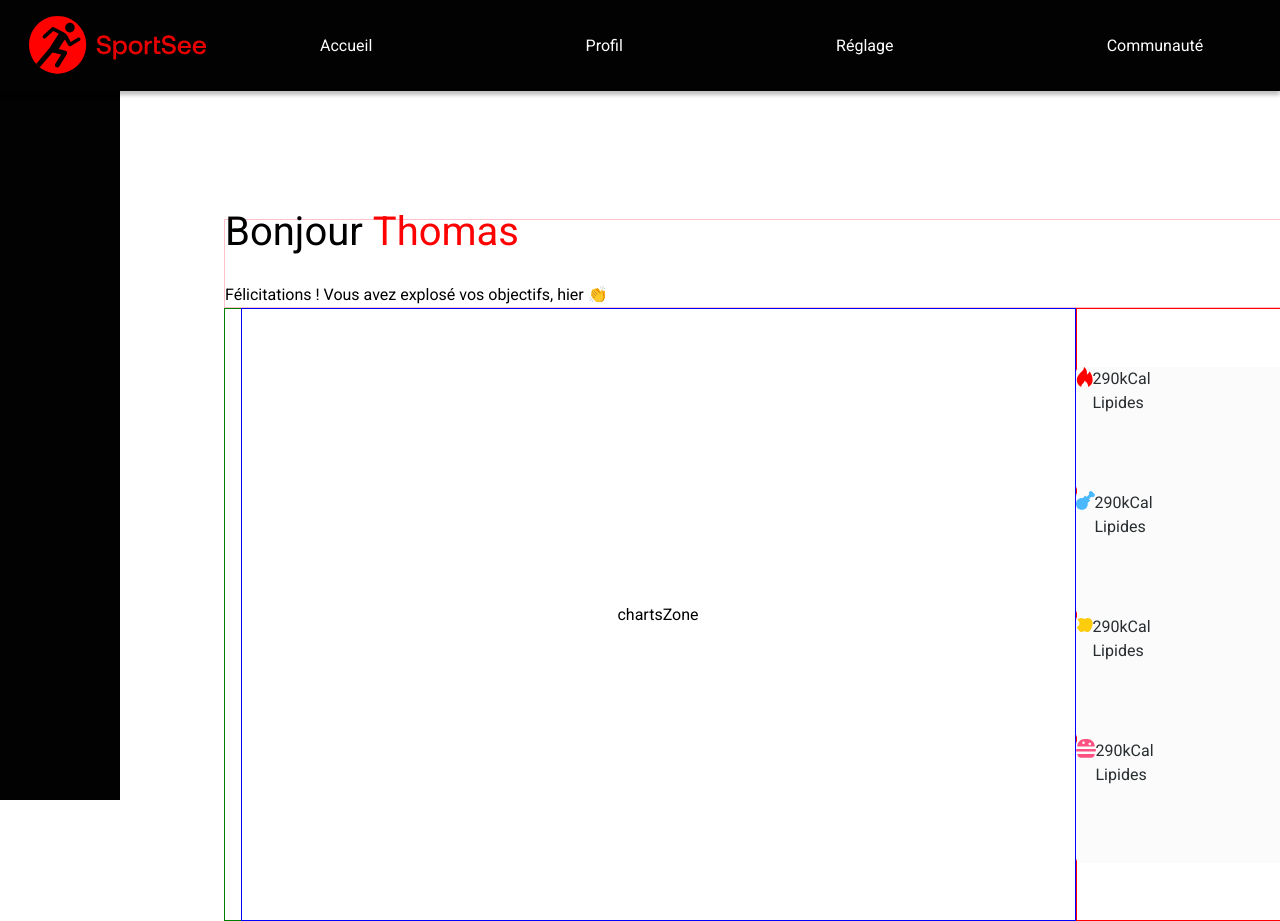
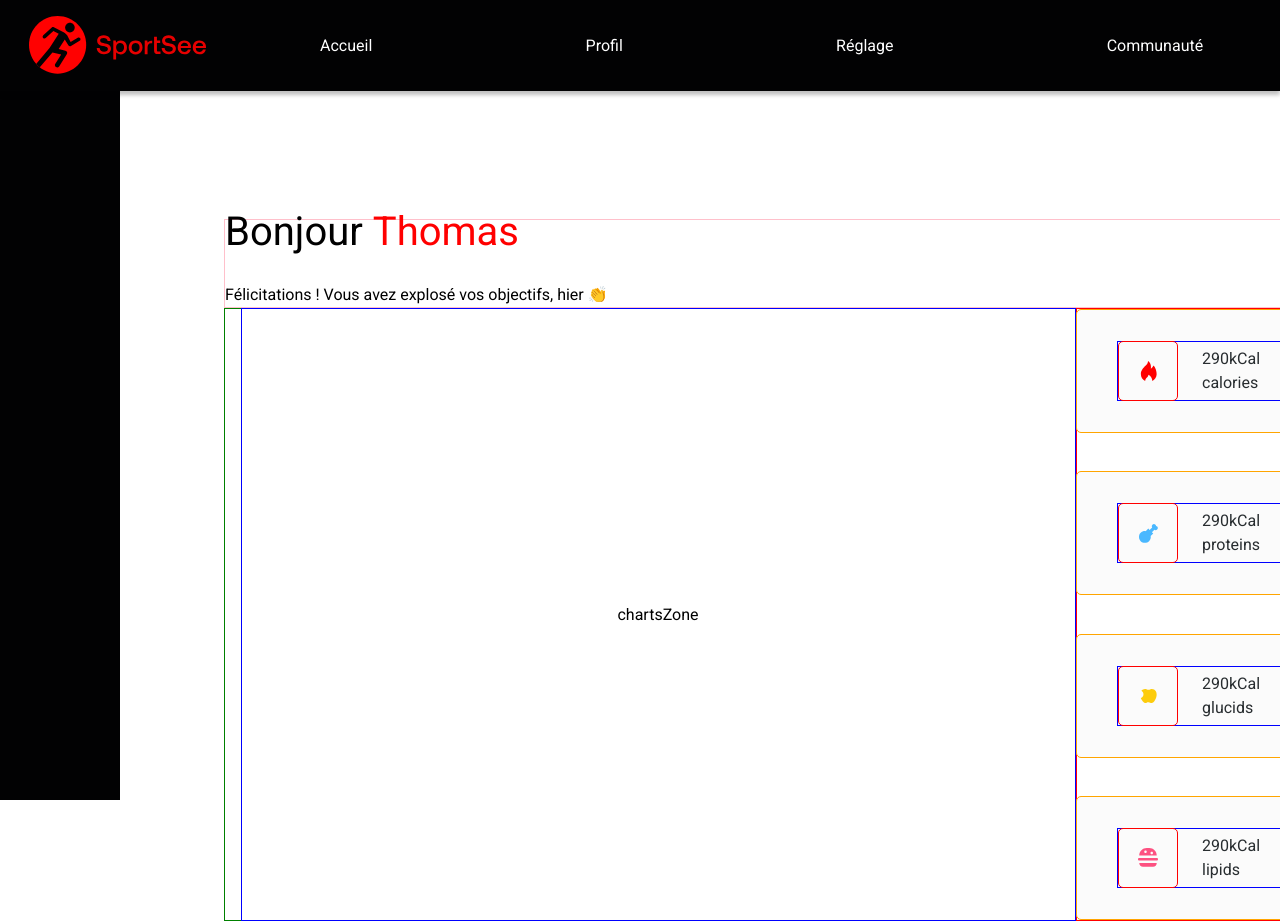
Before and after one commit to JaRoD41/OC-sportsee, a React (Create React App) app: page / in a window 1280 px wide. Shown: the top 921 px of the page. Built offline with nearby package versions, Linux system fonts and the light colour scheme.

Commit message:
style nutrition cards

```diff
--- a/src/components/NutritionCard/NutritionCard.jsx
+++ b/src/components/NutritionCard/NutritionCard.jsx
@@ -24,12 +24,14 @@ export default function NutritionCard({ type, amount }) {
 	}
 	return (
 		<article className="nutrition-card">
-			<div className="nutrition-card__button">
-				<img src={icon} alt={type} />
-			</div>
-			<div className="nutrition-card__content">
-				<h3>{amount}kCal</h3>
-				<span>Lipides</span>
+			<div className='nutrition-card-infos'>
+				<div className="nutrition-card-infos__button">
+					<img src={icon} alt={type} />
+				</div>
+				<div className="nutrition-card-infos__content">
+					<h3>{amount}kCal</h3>
+					<span>{type}</span>
+				</div>
 			</div>
 		</article>
 	)
--- a/src/components/NutritionCard/_NutritionCard.scss
+++ b/src/components/NutritionCard/_NutritionCard.scss
@@ -1,8 +1,33 @@
 .nutrition-card {
-    display: flex;
-    width: 258px;
-    height: 124px;
-    border-radius: 5px;
-    background: $tertiary-color;
+	display: flex;
+	width: 258px;
+	height: 124px;
+	border: 1px solid orange;
+	border-radius: 5px;
+	background: $tertiary-color;
+}
 
+.nutrition-card-infos {
+	display: flex;
+	align-items: center;
+    margin: auto;
+	width: 175px;
+	height: 60px;
+    border: 1px solid blue;
+
+	&__button {
+		display: flex;
+		justify-content: center;
+		align-items: center;
+		width: 60px;
+		height: 60px;
+        border-radius: 5px;
+        border: 1px solid red;
+	}
+	&__content {
+		display: flex;
+		flex-direction: column;
+		justify-content: space-between;
+        padding-left: 24px;
+	}
 }
--- a/src/components/NutritionZone/_NutritionZone.scss
+++ b/src/components/NutritionZone/_NutritionZone.scss
@@ -2,7 +2,7 @@
     display: flex;
     flex-direction: column;
     align-items: center;
-    justify-content: center;
+    justify-content: space-between;
     height: 613px;
     width: 258px;
     border: 1px solid red;
```
